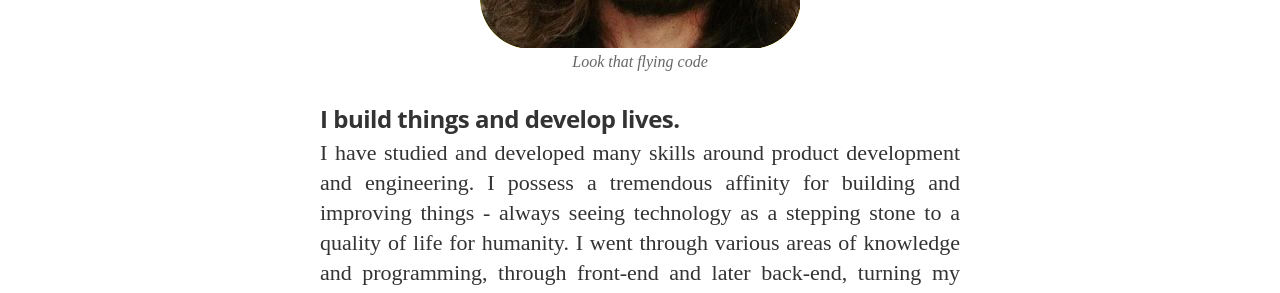
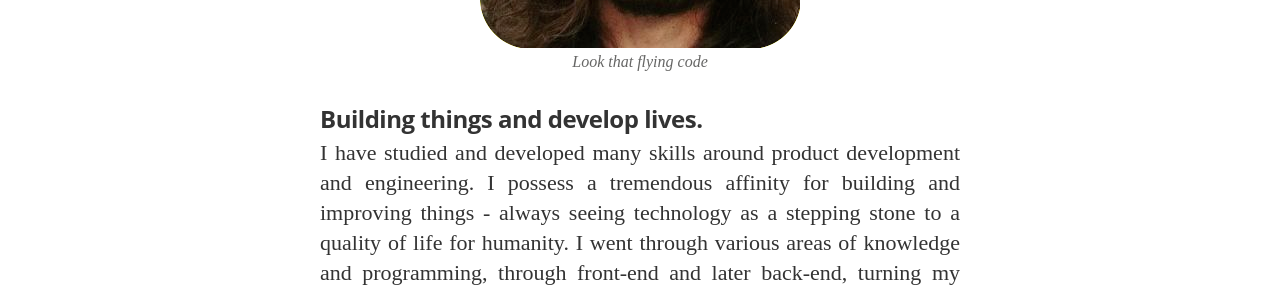
Before and after one commit to Heirian/blog, a Jekyll site: the page built from about.md, in a window 1280 px wide. Shown: the part 589-882 px from the top of the page. Built offline with Jekyll 4.4.1, drawn with Linux system fonts in a browser that asks for light colours; nearby versions of some CDN libraries; some web fonts are replaced.

Commit message:
about change

```diff
--- a/about.md
+++ b/about.md
@@ -9,7 +9,7 @@ Hi, my name is Bruno Teófilo
 <div style="text-align:center"><img src ="/assets/images/oie_jpg.png" alt="Look that flying code" /></div>
 
 
-###### I build things and develop lives.
+###### Building things and develop lives.
 
 
 I have studied and developed many skills around product development and engineering.
```
